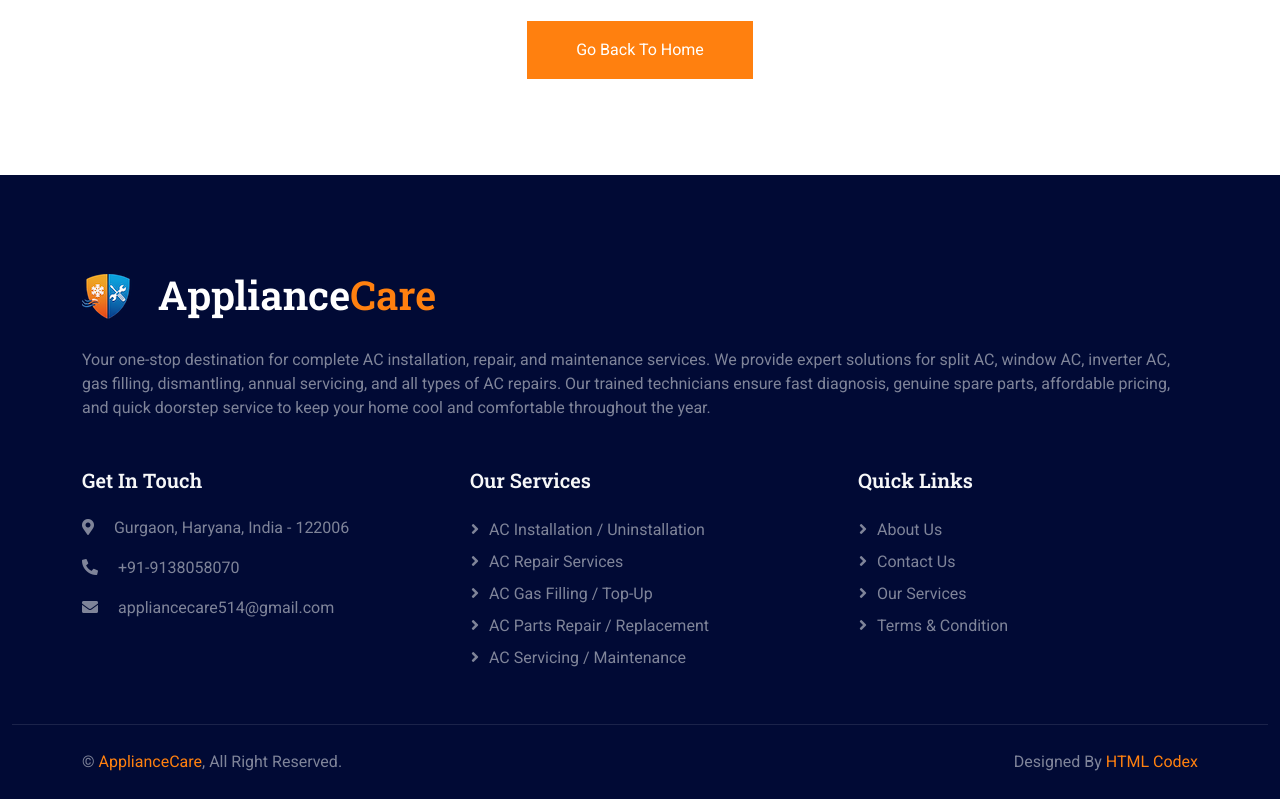
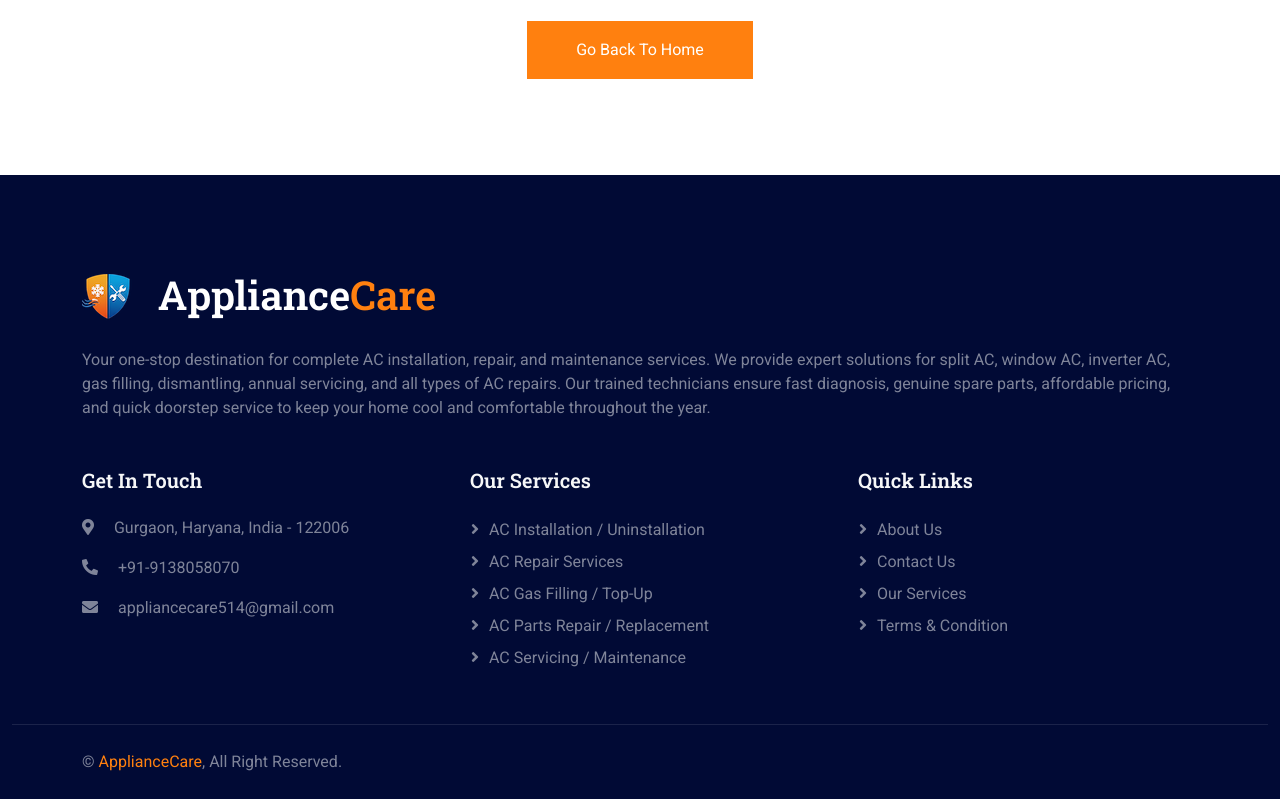
Before and after one commit to SandeepKrGupta/acrepairwebsite2, a plain HTML site: page 404.html in a window 1280 px wide. Shown: the part 846-1645 px from the top of the page. Drawn offline with nearby package versions, Linux system fonts and the light colour scheme.

Commit message:
Made Some changes

```diff
--- a/404.html
+++ b/404.html
@@ -232,7 +232,7 @@
                     </div>
                     <div class="col-md-6 text-center text-md-end">
                         <!--/*** This template is free as long as you keep the footer author’s credit link/attribution link/backlink. If you'd like to use the template without the footer author’s credit link/attribution link/backlink, you can purchase the Credit Removal License from "https://htmlcodex.com/credit-removal". Thank you for your support. ***/-->
-                        Designed By <a href="https://htmlcodex.com">HTML Codex</a>
+                        <!-- Designed By <a href="https://htmlcodex.com">HTML Codex</a> -->
                     </div>
                 </div>
             </div>
```
Also changed, not shown: testimonial.html (+1 -1 lines).
